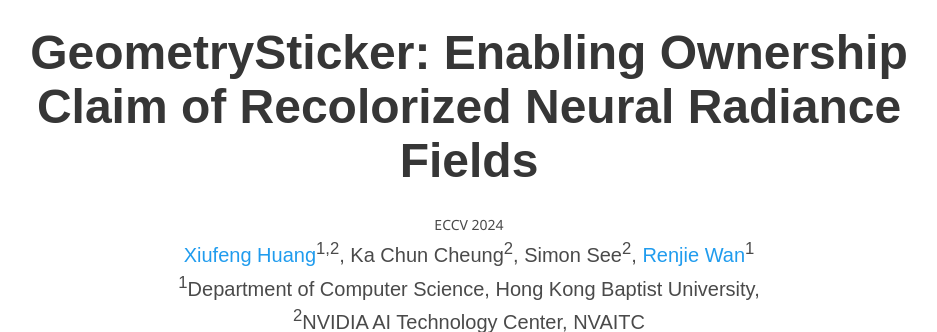
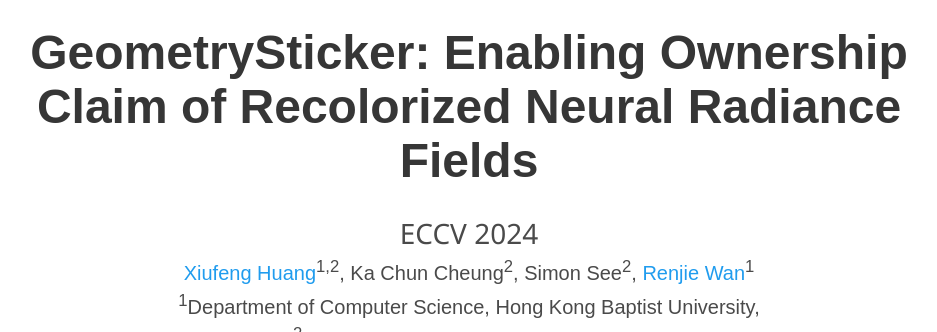
Before and after one commit to kevinhuangxf/GeometrySticker, a plain HTML site: page index.html in a window 1280 px wide. Shown: the part 74-406 px from the top of the page, without its empty margins (171-1108 px from the left). Drawn offline with nearby package versions, Linux system fonts and the light colour scheme; some icons are missing; a web font is replaced by a local one.

Commit message:
update html

```diff
--- a/index.html
+++ b/index.html
@@ -81,7 +81,7 @@
         <div class="column has-text-centered">
           <h1 class="title is-1 publication-title">GeometrySticker: Enabling Ownership Claim of Recolorized Neural Radiance Fields</h1>
             <small>
-              <span style="font-size: 100%;">ECCV 2024</span>
+              <span style="font-size: 200%;">ECCV 2024</span>
             </small>
           <div class="is-size-5 publication-authors">
             <span class="author-block">
```
